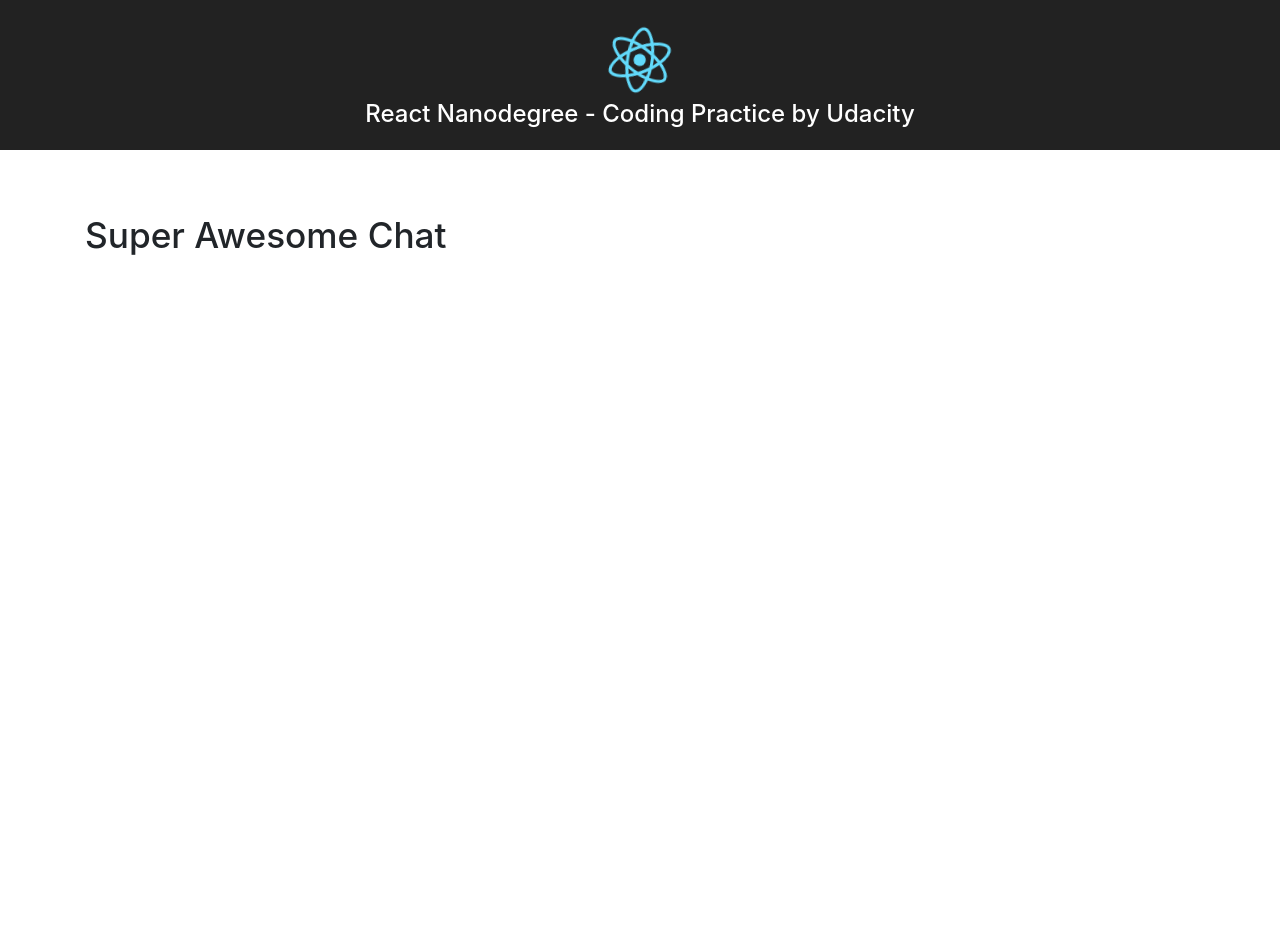
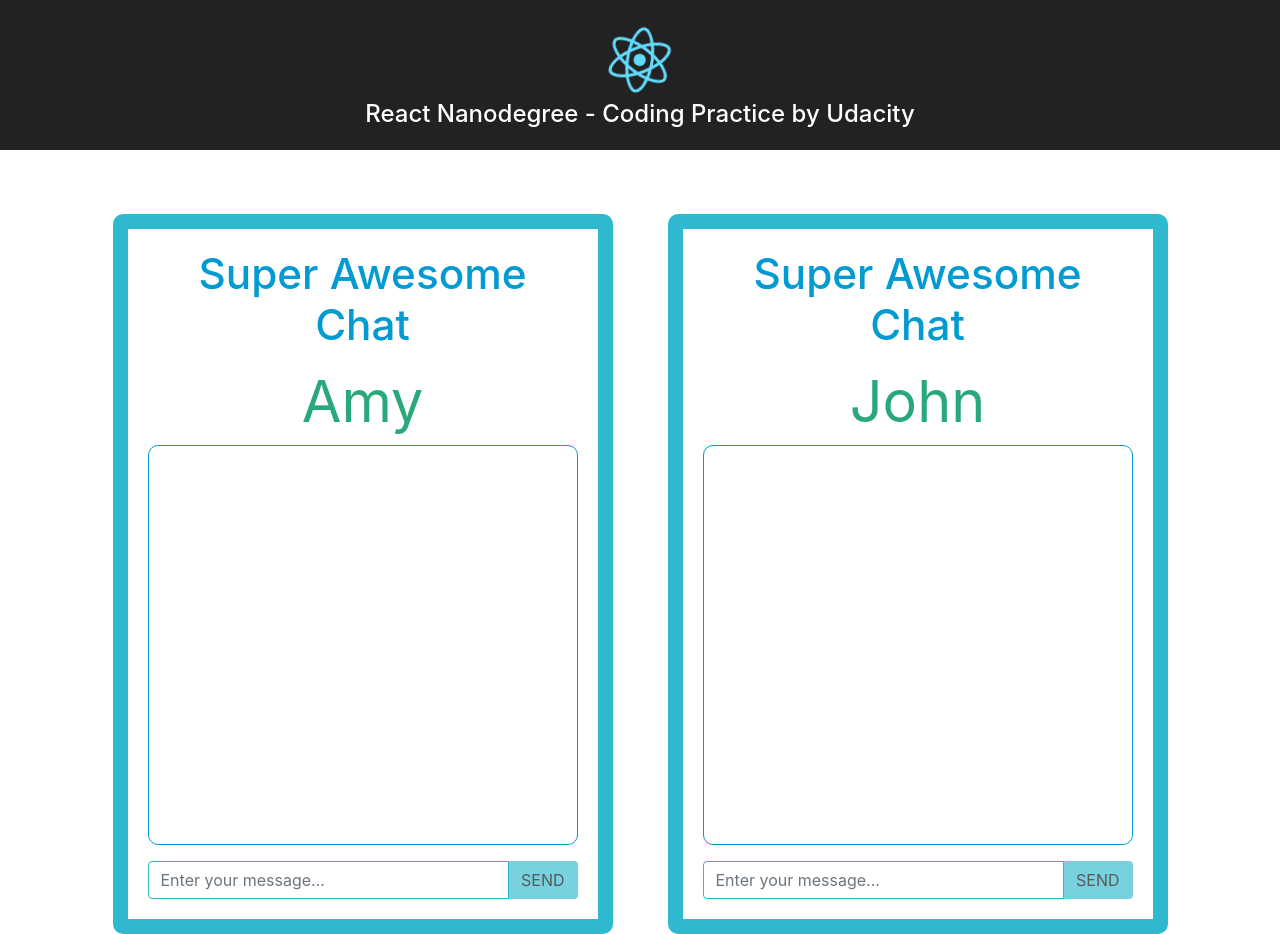
Before and after one commit to deboradurek/all-together-exercise2-udacity, a React (Create React App) app: page / in a window 1280 px wide. Before the commit the page ends 800 px from the top, so only its background shows below. Built offline with nearby package versions, Linux system fonts and the light colour scheme.

Commit message:
feat: Add map over users to create chat windows

```diff
--- a/src/ChatWindow.js
+++ b/src/ChatWindow.js
@@ -1,4 +1,6 @@
 import React, { Component } from 'react';
+import MessageList from './MessageList';
+import SendMessage from './SendMessage';
 
 class ChatWindow extends Component {
   state = {
@@ -6,11 +8,21 @@ class ChatWindow extends Component {
   };
 
   render() {
+    const users = [{ username: 'Amy' }, { username: 'John' }];
     const { messages } = this.state;
 
     return (
       <div className="container">
-        <h2>Super Awesome Chat</h2>
+        {users.map((user) => (
+          <div key={`chat-window-${user.username}`} className="chat-window">
+            <h2>Super Awesome Chat</h2>
+            <div className="name sender">{user.username}</div>
+
+            <MessageList messages={messages} user={user} />
+
+            <SendMessage />
+          </div>
+        ))}
       </div>
     );
   }
```
